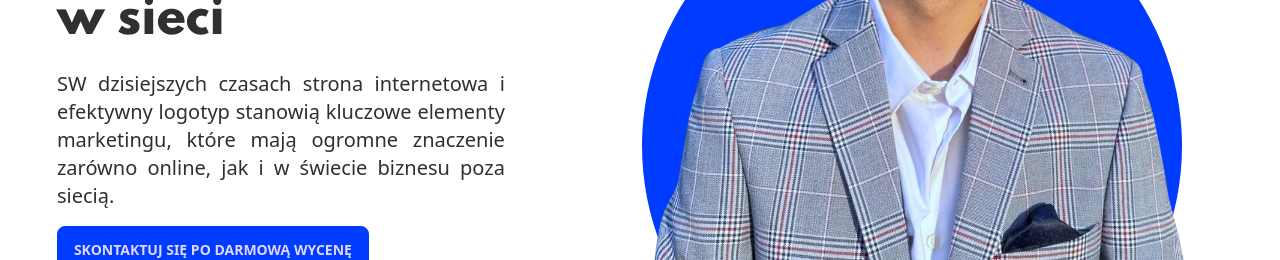
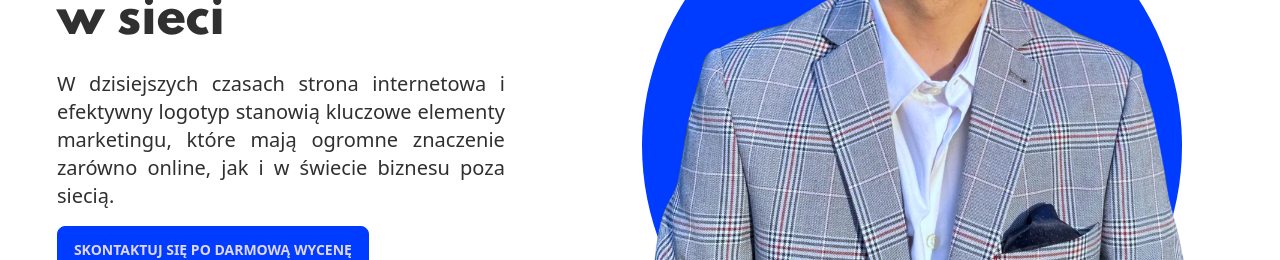
Before and after one commit to k0wal45/lunaris-site, a React (Create React App) app: page / in a window 1280 px wide. Shown: the part 373-633 px from the top of the page. Built offline with nearby package versions, Linux system fonts and the light colour scheme; the HTML template or start-up script is replaced by a standard one.

Commit message:
Update Hero.jsx

```diff
--- a/src/components/home/Hero.jsx
+++ b/src/components/home/Hero.jsx
@@ -10,7 +10,7 @@ return (
 
 				<div className="flex flex-col gap-4 max-w-md">
 					<h1 className="text-5xl font-hussar leading-snug">Twój pierwszy krok do sukcesu w sieci</h1>
-					<p className="text-xl text-justify" >SW dzisiejszych czasach strona internetowa i efektywny logotyp stanowią kluczowe elementy marketingu, które mają ogromne znaczenie zarówno online, jak i w świecie biznesu poza siecią.</p>
+					<p className="text-xl text-justify" >W dzisiejszych czasach strona internetowa i efektywny logotyp stanowią kluczowe elementy marketingu, które mają ogromne znaczenie zarówno online, jak i w świecie biznesu poza siecią.</p>
 					<Link to='/kontakt'><button className="btn btn-primary">Skontaktuj się po darmową wycenę</button></Link>
 				</div>
 
```
